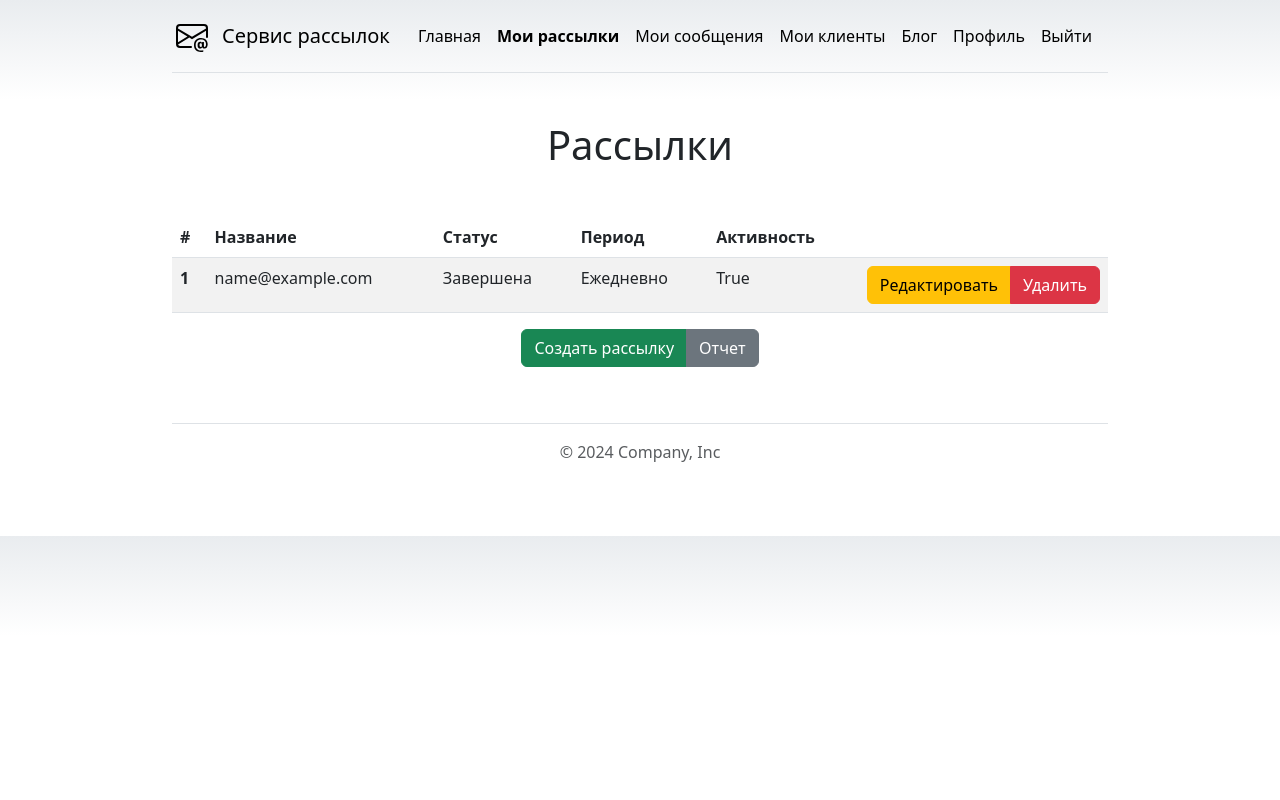
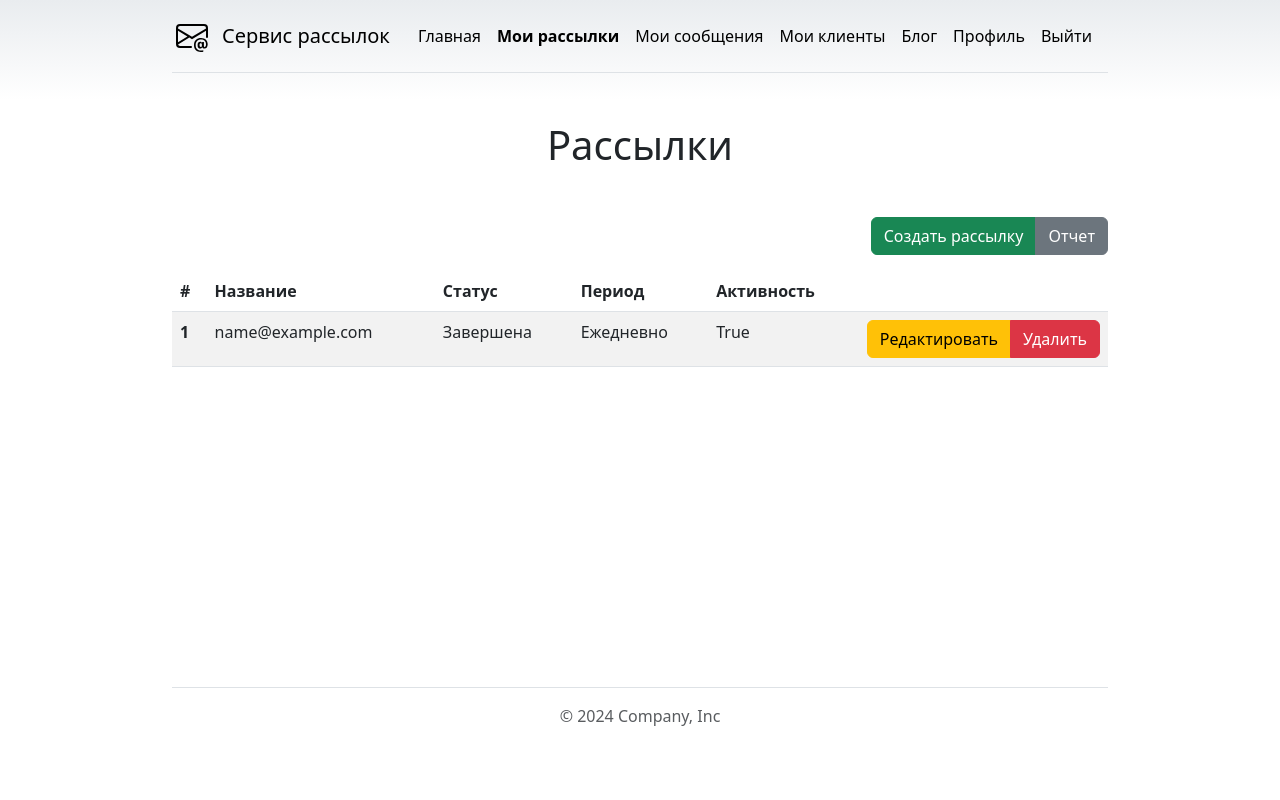
Before and after one commit to Maknaffin/Mailing_Service, a Django app: page /mailing_list/ in a window 1280 px wide. Run offline with Django 4.2, Linux system fonts and the light colour scheme; a user stored in the database is signed in; tables that the repository leaves empty hold one stand-in row (values such as "Sample post"); some libraries are stand-ins or nearby versions.

Commit message:
Изменено расположение кнопок

```diff
--- a/mailings/templates/mailings/base.html
+++ b/mailings/templates/mailings/base.html
@@ -1,4 +1,5 @@
 {% load static %}
+
 <!doctype html>
 <html lang="ru" data-bs-theme="auto">
 <head>
@@ -93,6 +94,19 @@
         .active {
             font-weight: bold;
         }
+
+        body, html {
+            margin: 0;
+            padding: 0;
+            height: 100%;
+        }
+
+        .container {
+            display: grid;
+            grid-template-rows: auto 1fr auto;
+            height: 100vh;
+        }
+
     </style>
 
 
@@ -100,6 +114,7 @@
     <link href="{% static 'css/pricing.css' %}" rel="stylesheet">
 </head>
 <body>
+
     <svg xmlns="http://www.w3.org/2000/svg" style="display: none;">
         <symbol id="check2" viewBox="0 0 16 16">
             <path d="M13.854 3.646a.5.5 0 0 1 0 .708l-7 7a.5.5 0 0 1-.708 0l-3.5-3.5a.5.5 0 1 1 .708-.708L6.5 10.293l6.646-6.647a.5.5 0 0 1 .708 0z"/>
@@ -155,7 +170,8 @@
                     {% if user.is_authenticated %}
                     <a class="me-3 py-2 link-body-emphasis text-decoration-none {% if 'profile' in request.path %} active {% endif %}"
                        href="{% url 'users:profile' %}">Профиль</a>
-                <a class="me-3 py-2 link-body-emphasis text-decoration-none" href="{% url 'users:logout' %}">Выйти</a>
+                    <a class="me-3 py-2 link-body-emphasis text-decoration-none"
+                       href="{% url 'users:logout' %}">Выйти</a>
                     {% else %}
                     <a class="me-3 py-2 link-body-emphasis text-decoration-none" href="{% url 'users:login' %}">Вход и
                         регистрация</a>
@@ -179,9 +195,12 @@
         </footer>
 
     </div>
+
     <script src="{% static 'js/bootstrap.bundle.min.js' %}"
             integrity="sha384-geWF76RCwLtnZ8qwWowPQNguL3RmwHVBC9FhGdlKrxdiJJigb/j/68SIy3Te4Bkz"
-        crossorigin="anonymous"></script>
+            crossorigin="anonymous">
+
+    </script>
 
 </body>
 </html>
--- a/mailings/templates/mailings/mailings_list.html
+++ b/mailings/templates/mailings/mailings_list.html
@@ -3,6 +3,12 @@
 {% block content %}
 <h2 class="display-6 text-center p-4 mb-4">Рассылки</h2>
 
+<div class="d-flex justify-content-end mb-3">
+    <div class="btn-group" role="group" aria-label="Basic mixed styles example">
+        <a href="{% url 'mailings:mailing_create' %}" type="button" class="btn btn-success">Создать рассылку</a>
+        <a href="{% url 'mailings:log_list' %}" type="button" class="btn btn-secondary">Отчет</a>
+    </div>
+</div>
 
 <table class="table table-striped table-hover">
     <thead>
@@ -34,11 +40,4 @@
     </tbody>
 </table>
 
-<div class="container text-center">
-    <div class="btn-group" role="group" aria-label="Basic mixed styles example">
-        <a href="{% url 'mailings:mailing_create' %}" type="button" class="btn btn-success">Создать рассылку</a>
-        <a href="{% url 'mailings:log_list' %}" type="button" class="btn btn-secondary">Отчет</a>
-    </div>
-</div>
-
 {% endblock %}
```
Also changed, not shown: mailings/templates/mailings/clients_list.html (+3 -4 lines), mailings/templates/mailings/message_list.html (+3 -4 lines). Lines whose indentation alone changed are shown as unchanged.
